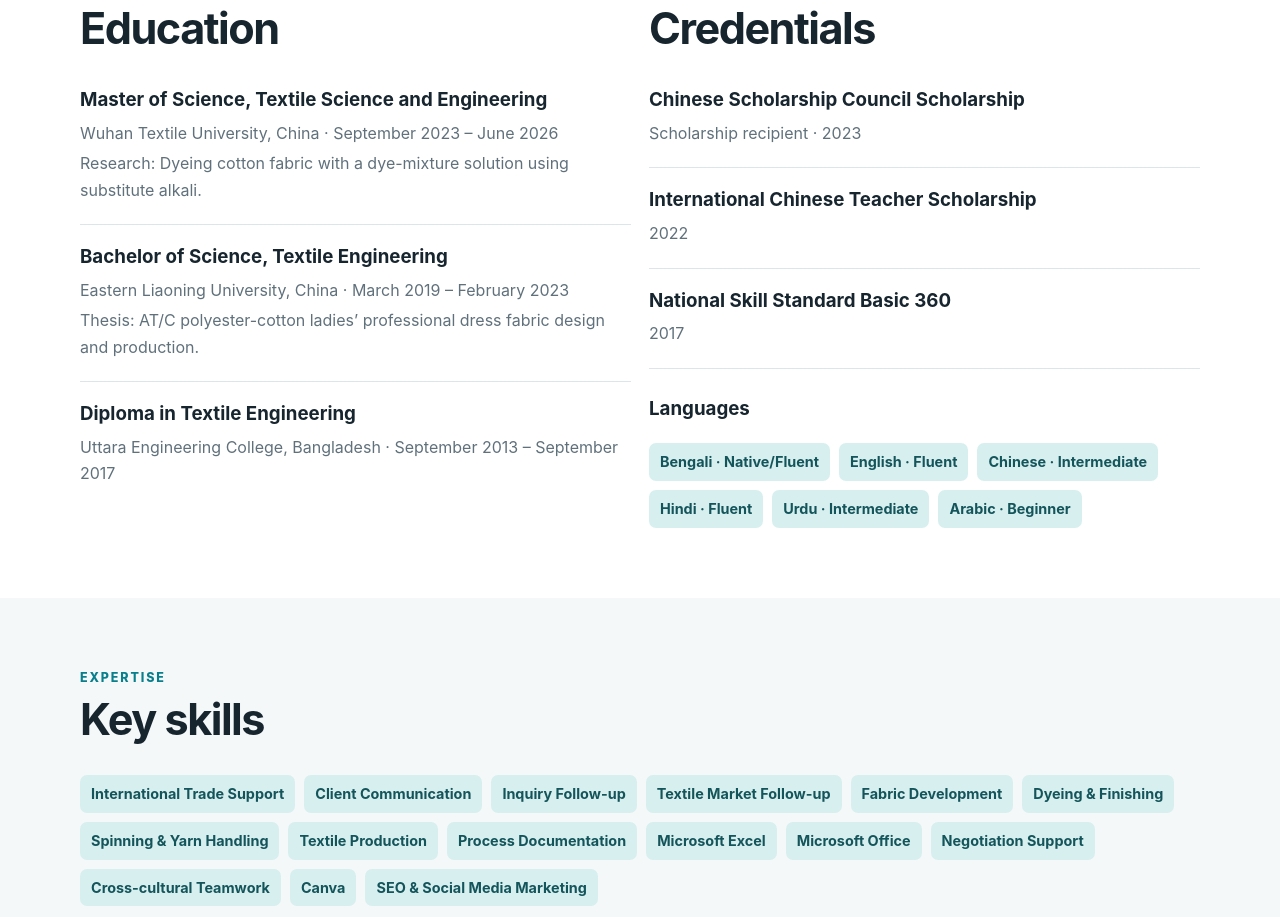
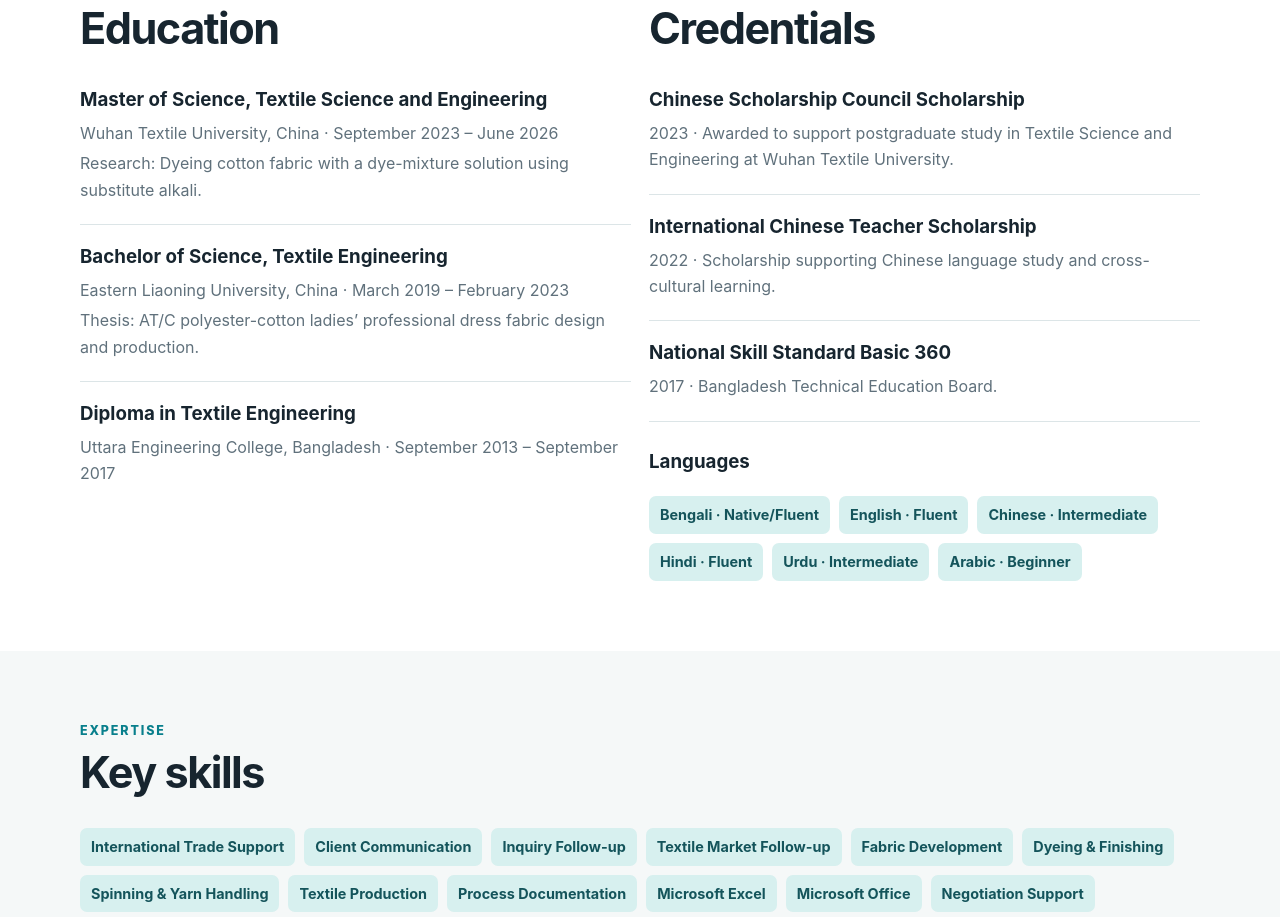
Before and after one commit to Imraanhossain/Imran-hossain-portfolio, a plain HTML site: page index.html in a window 1280 px wide. Shown: the part 3751-4668 px from the top of the page. Drawn offline with Linux system fonts and the light colour scheme.

Commit message:
Update index.html

```diff
--- a/index.html
+++ b/index.html
@@ -100,9 +100,11 @@ International Fabric Sales · Client Relations · Textile Engineering · Dyeing
     <div class="edu-item"><h3>Diploma in Textile Engineering</h3><p>Uttara Engineering College, Bangladesh · September 2013 – September 2017</p></div>
   </div>
   <div><div class="eyebrow">Recognition & languages</div><h2>Credentials</h2>
-    <div class="edu-item"><h3>Chinese Scholarship Council Scholarship</h3><p>Scholarship recipient · 2023</p></div>
-    <div class="edu-item"><h3>International Chinese Teacher Scholarship</h3><p>2022</p></div>
-    <div class="edu-item"><h3>National Skill Standard Basic 360</h3><p>2017</p></div>
+    <div class="edu-item"><h3>Chinese Scholarship Council Scholarship</h3><p>2023 · Awarded to support postgraduate study in Textile Science and Engineering at Wuhan Textile University.</p></div>
+
+<div class="edu-item"><h3>International Chinese Teacher Scholarship</h3><p>2022 · Scholarship supporting Chinese language study and cross-cultural learning.</p></div>
+
+<div class="edu-item"><h3>National Skill Standard Basic 360</h3><p>2017 · Bangladesh Technical Education Board.</p></div>
     <h3 style="margin-top:25px">Languages</h3><div class="taglist"><span class="tag">Bengali · Native/Fluent</span><span class="tag">English · Fluent</span><span class="tag">Chinese · Intermediate</span><span class="tag">Hindi · Fluent</span><span class="tag">Urdu · Intermediate</span><span class="tag">Arabic · Beginner</span></div>
   </div>
 </div></section>
```
